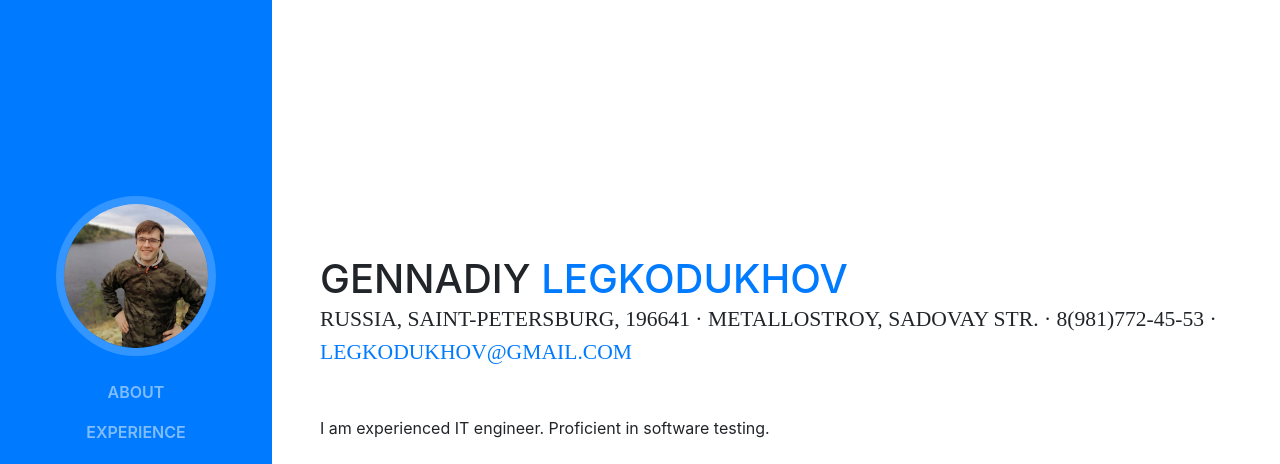
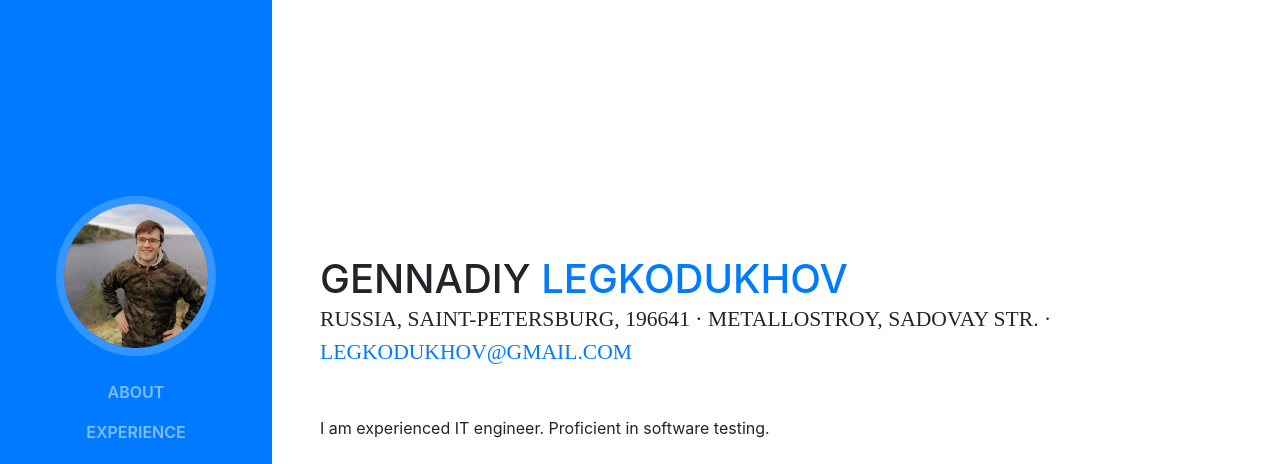
Before and after one commit to gehna/gehna.github.io, a website with bundled scripts: page index.html in a window 1280 px wide. Shown: the top 464 px of the page. Built offline with nearby package versions, Linux system fonts and the light colour scheme; a web font is replaced by a local one.

Commit message:
extra commit

```diff
--- a/index.html
+++ b/index.html
@@ -68,7 +68,7 @@
           <h1 class="mb-0">Gennadiy
             <span class="text-primary">Legkodukhov</span>
           </h1>
-          <div class="subheading mb-5">Russia, Saint-Petersburg, 196641 · Metallostroy, Sadovay str. · 8(981)772-45-53 ·
+          <div class="subheading mb-5">Russia, Saint-Petersburg, 196641 · Metallostroy, Sadovay str. ·
             <a href="mailto:legkodukhov@gmail.com">legkodukhov@gmail.com</a>
           </div>
           <p class="mb-5">I am experienced IT engineer. Proficient in software testing.</p>
```
